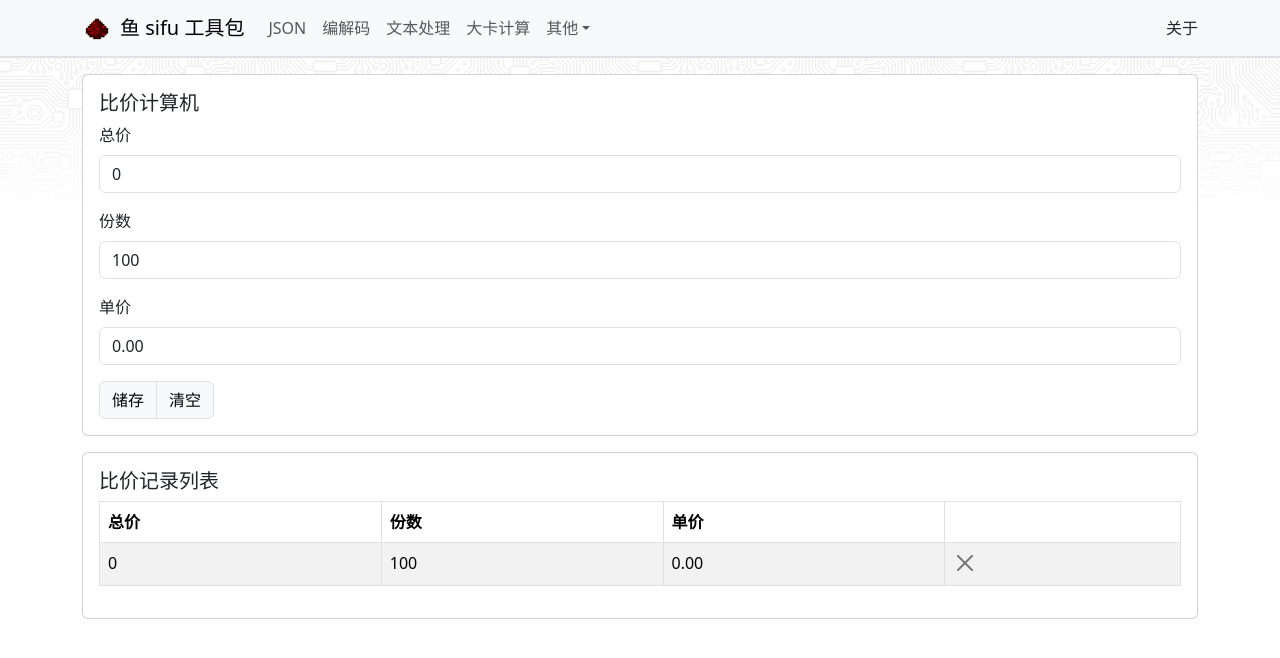
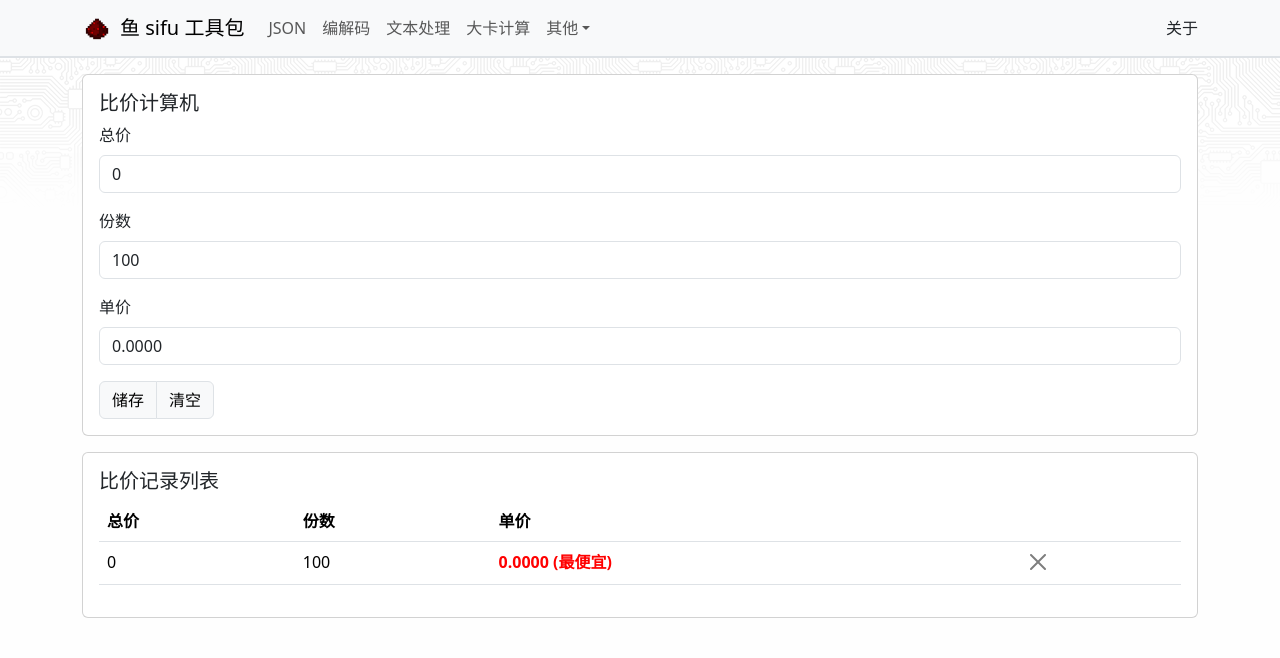
Before and after one commit to zjyl1994/my-web-tools, a React (Vite) app: page /pricecalc in a window 1280 px wide. Both pictures are taken after a click on the button "储存". Shown: the top 658 px of the page. Built offline with nearby package versions, Linux system fonts and the light colour scheme.

Commit message:
add cheapest sign

```diff
--- a/src/pages/pricecalc/index.tsx
+++ b/src/pages/pricecalc/index.tsx
@@ -4,6 +4,7 @@ import Card from 'react-bootstrap/Card';
 import Form from 'react-bootstrap/Form';
 import Table from 'react-bootstrap/Table';
 import { useState, useMemo } from 'react';
+import { uniq } from 'lodash';
 
 interface PriceItem {
     price: number;
@@ -12,20 +13,23 @@ interface PriceItem {
 }
 
 const PriceCalcPage: React.FC = () => {
+    const STORAGE_NAME = 'price_calc_items';
+    const CALC_PREC = 4;
+
     const [price, setPrice] = useState(0);
     const [unitNum, setUnitNum] = useState(100);
 
     const unitPrice = useMemo(() => Number(price / unitNum), [price, unitNum]);
 
-    const STORAGE_NAME = 'price_calc_items';
-
     const loadPriceList = () => JSON.parse(localStorage.getItem(STORAGE_NAME) ?? '[]');
 
     const [priceList, setPriceList] = useState<PriceItem[]>(loadPriceList());
 
+    const minUnitPrice = useMemo(() => Math.min(...priceList.map((item) => item.unitPrice)), [priceList]);
+
     const savePrice = () => setPriceList(prev => {
         const priceItem: PriceItem = { price: price, unitNum: unitNum, unitPrice: unitPrice };
-        const newList = [priceItem, ...prev];
+        const newList = uniq([priceItem, ...prev]);
         localStorage.setItem(STORAGE_NAME, JSON.stringify(newList));
         return newList;
     });
@@ -63,7 +67,7 @@ const PriceCalcPage: React.FC = () => {
                     </Form.Group>
                     <Form.Group className="mb-3">
                         <Form.Label>单价</Form.Label>
-                        <Form.Control type="number" value={unitPrice.toFixed(2)} readOnly />
+                        <Form.Control type="number" value={unitPrice.toFixed(CALC_PREC)} readOnly />
                     </Form.Group>
                     <ButtonGroup className="me-2">
                         <Button variant="light" className="border" onClick={savePrice}>储存</Button>
@@ -74,7 +78,7 @@ const PriceCalcPage: React.FC = () => {
             <Card className="mt-3">
                 <Card.Body>
                     <Card.Title>比价记录列表</Card.Title>
-                    <Table striped bordered hover>
+                    <Table>
                         <thead>
                             <tr>
                                 <th>总价</th>
@@ -88,7 +92,10 @@ const PriceCalcPage: React.FC = () => {
                                 <tr key={index}>
                                     <td>{item.price}</td>
                                     <td>{item.unitNum}</td>
-                                    <td>{item.unitPrice.toFixed(2)}</td>
+                                    <td style={{
+                                        color: item.unitPrice === minUnitPrice ? "red" : "black",
+                                        fontWeight: item.unitPrice === minUnitPrice ? "bold" : "normal",
+                                    }}>{item.unitPrice.toFixed(CALC_PREC)}{item.unitPrice === minUnitPrice && " (最便宜)"}</td>
                                     <td><button type="button" className="btn-close" onClick={deletePrice(index)}></button></td>
                                 </tr>
                             )}
```
